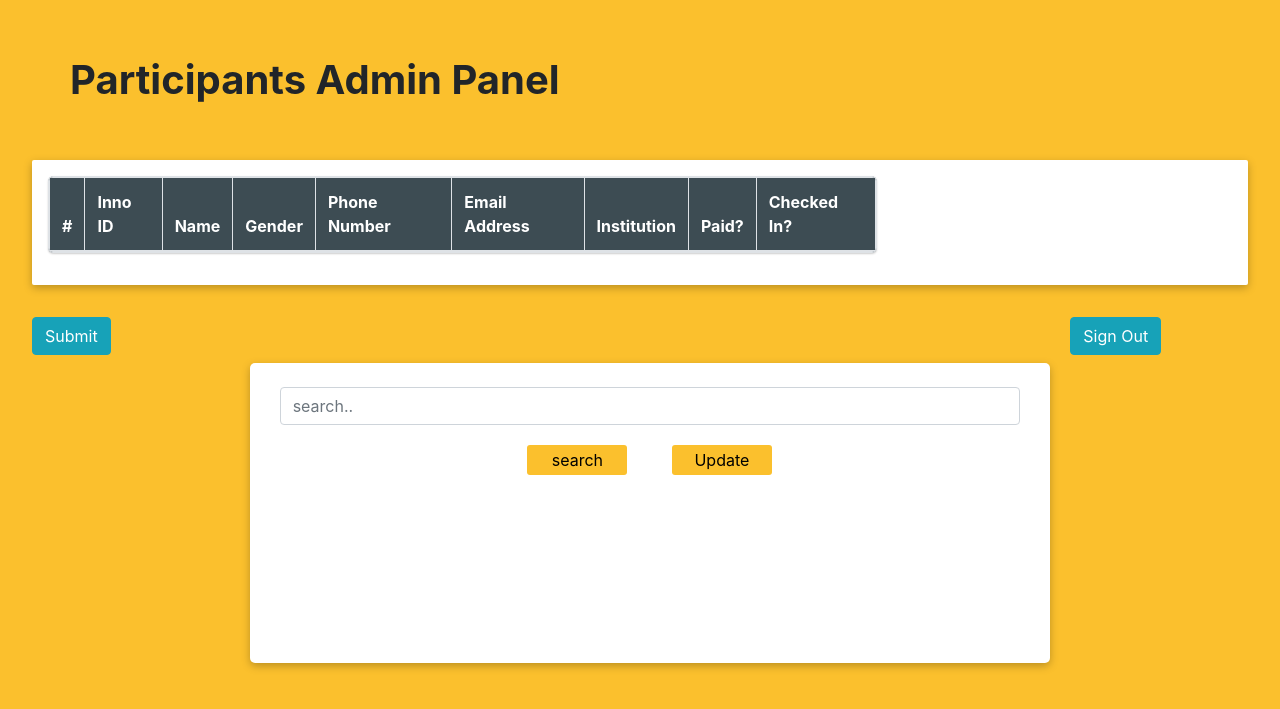
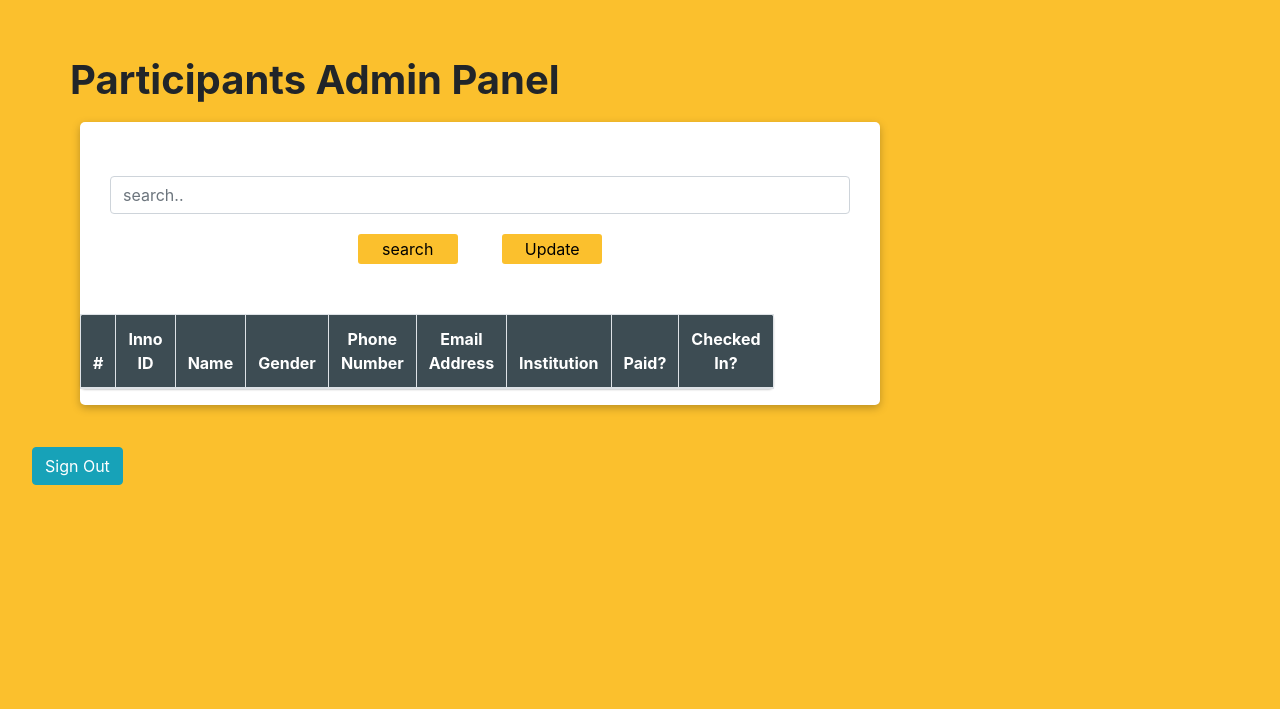
Before and after one commit to bislara/innovision-20, a PHP site: page /inno/views/participants-admin/admin_panel.html in a window 1280 px wide. Shown: the top 709 px of the page. Run offline with PHP 8.4, Linux system fonts and the light colour scheme; lists and menus that the app fills with data are empty.

Commit message:
participants admin done

```diff
--- a/apis/admin/participant/displayParticipantsList.php
+++ b/apis/admin/participant/displayParticipantsList.php
@@ -1,11 +1,13 @@
 <?php
 
 	include('../../db.php');
-    include('./verifyParticipantsAdmin.php');
+	include('./verifyParticipantsAdmin.php');
+
+	$id=$_GET['q'];
 
 		if (isset($status) && $status === "success") {
 
-			$query = mysqli_query($conn, "SELECT * FROM users");
+			$query = mysqli_query($conn, "SELECT * FROM users WHERE inno_id='".$id."'");
 
 			$result = array();
 			while($res = mysqli_fetch_array($query, MYSQLI_ASSOC)) {
--- a/apis/admin/participant/login.php
+++ b/apis/admin/participant/login.php
@@ -1,7 +1,6 @@
-<!-- PARTICIPANT ADMIN LOGIN -->
 <?php
 
-    include('../../../../vendor/autoload.php');
+    include('../../../vendor/autoload.php');
     use \Firebase\JWT\JWT;
 
     include('../../config.php');
@@ -9,7 +8,7 @@
 
     if (isset($_POST["username"]) && isset($_POST["password"])) {
 
-        if ($_POST["username"] === 'Participants_Admin' && md5($_POST["password"]) === '08d0ba5b097dd12cf04db02a5f459fd4') {
+        if ($_POST["username"] === 'admin' && md5($_POST["password"]) === '21232f297a57a5a743894a0e4a801fc3') {
 
             $data = [
 
--- a/apis/admin/participant/updateCheckInStatus.php
+++ b/apis/admin/participant/updateCheckInStatus.php
@@ -1,6 +1,7 @@
 <?php
 
 	include('../../db.php');
+	include('./verifyParticipantsAdmin.php');
 
 	$id_list = $_POST['id_list'];
 
--- a/apis/admin/participant/verifyParticipantsAdmin.php
+++ b/apis/admin/participant/verifyParticipantsAdmin.php
@@ -1,7 +1,7 @@
 
 <?php
 
-	include('../../../../vendor/autoload.php');
+    include('../../../vendor/autoload.php');
     use \Firebase\JWT\JWT;
 
     include('../../config.php');
@@ -9,7 +9,9 @@
 
     $secretKey = base64_decode(SECRET_KEY);
 
-    $jwt = $_POST["token"];
+    $headers = apache_request_headers();
+    $authHeader= $headers["Authorization"];
+    list($jwt) = sscanf( $authHeader, 'Bearer %s');
 
     if (isset($jwt) && $jwt ) {
 
--- a/assets/js/ajax/participants_admin_login.js
+++ b/assets/js/ajax/participants_admin_login.js
@@ -2,12 +2,13 @@ $(document).on("click", ".submit", function () {
         	//console.log($("#pwd").val());
             $.ajax({
                 type: "POST",
-                url: "../apis/panels/admin_participants/login.php",
+                url: "../../apis/admin/participant/login.php",
                 data: {
                     username: $("#id").val().toString(),
                     password: $("#pwd").val().toString()
                 },
                 success: function (data) {
+                    console.log(data);
                     var dataSet = JSON.parse(data);
                     if(dataSet["status"].localeCompare("success") == 0)
                     {
--- a/assets/js/ajax/updateParticipantsList.js
+++ b/assets/js/ajax/updateParticipantsList.js
@@ -14,7 +14,10 @@ $(document).on("click", ".submit_button", function(){
       // console.log(res);
       $.ajax({
         type : "POST",
-        url : "../apis/panels/admin_participants/updateCheckInStatus.php",
+        url : "../../apis/admin/participant/updateCheckInStatus.php",
+        beforeSend: function(request){
+          request.setRequestHeader('Authorization', 'Bearer ' + localStorage.admin_token);
+        },
         data: {
             id_list: res
         },
--- a/views/participants-admin/admin_panel.html
+++ b/views/participants-admin/admin_panel.html
@@ -6,27 +6,27 @@
     <!-- <link rel="stylesheet" href="stylesheets/style.css"> -->
     <script src="../../assets/lib/jquery/jquery.min.js"></script>
     <style>
-        .x{
+        .x {
             background-color: white;
             text-align: center;
-            height: 300px;
             width: 800px;
             border-radius: 5px;
             margin: 10px;
-            box-shadow: 0px 3px 8px rgba(0,0,0,0.25);
+            box-shadow: 0px 3px 8px rgba(0, 0, 0, 0.25);
+        }
 
-
-        }
-        .y{
+        .y {
             text-align: center;
             height: 30px;
             width: 300px;
         }
-        .search{
+
+        .search {
             text-align: center;
             margin: 10px;
         }
-        .z{
+
+        .z {
             height: 30px;
             width: 100px;
             border: none;
@@ -34,13 +34,7 @@
             background: #FBC02D;
             border-radius: 3px;
             margin: 20px;
-
-
         }
-
-
-
-
     </style>
 </head>
 
@@ -57,28 +51,16 @@
     </div>
     <!-- include fetchllevent script get the DATA_ARRAY-->
     <script src="../../assets/js/ajax/fetchingParticipantsList.js"></script>
-    <script type="text/javascript">
-        // $(document).ready(function(){
-        //         if(localeStorage.getItem("ca_token") === null)
-        //         {
-        //             window.location.assign("./ca_admin_login.html");
-        //         }
+    <div class="container">
 
-        //     });
-        function populate(data_arr) {
-            var str;
-            for (var i = 0; i < data_arr.length; i++) {
-                str = "";
-                if (data_arr[i].checked_in == 0) str = '<td class="approval_checkbox"> <input class="checkbox" type="checkbox"> </td>';
-                else str = '<td class="approval_checkbox"> <input class="checkbox" type="checkbox" checked> </td>';
-                temp = temp + '<tr><td style="display:none" id="inno_id">' + data_arr[i].inno_id + '</td><td>' + (i + 1) + '</td ><td>' + data_arr[i].inno_id + '</td><td>' + data_arr[i].name + '</td><td>' + data_arr[i].gender + '</td><td>' + data_arr[i].phone + '</td><td>' + data_arr[i].email + '</td><td>' + data_arr[i].college + '</td><td>' + data_arr[i].paid + '</td>' + str + '</tr>';
-            }
-            $("tbody").append(temp);
-        }
-    </script>
-    <div class="container-fluid" style="background-color: #FFF;border-radius: 2px;box-shadow: 0px 3px 8px rgba(0,0,0,0.25);">
-        <div class="row" style="margin-top: 3em;padding:1em;overflow-x: auto;overflow-y: auto;">
-            <table class="table table-bordered table-responsive table-sc" style="background-color: #3D4C53;color: white;box-shadow: 0px 1px 2px rgba(0,0,0,.2);border-radius: 5px;width:70%;">
+        <div class="row">
+            <div class="x">
+                <div class="search" style="margin: 30px;"><br>
+                    <input type="text" id="inputId" class="form-control" placeholder="search..">
+                    <button class="z" id="searchBtn">search</button>
+                    <button class="z submit_button">Update</button>
+                </div>
+                <table class="table table-bordered table-responsive table-sc" style="display:table;background-color: #3D4C53;color: white;box-shadow: 0px 1px 2px rgba(0,0,0,.2);border-radius: 5px;width:70%;">
                     <thead>
                         <tr>
                             <th>#</th>
@@ -98,22 +80,12 @@
                 </table>
             </div>
         </div>
+    </div>
+
+
 
     <div class="row">
-        <div class="col-sm-2"><button type="button" class="btn btn-info submit_button" style="margin-top: 2em;">Submit</button>
-        </div>
-        <div class="col-sm-8"><br><br>
-            <div class="x">
-                <div class="search" style="margin: 30px;"><br>
-                    <input type="email" class="form-control" placeholder="search..">
-                    <button class="z">search</button>
-                    <button class="z">Update</button>
-
-
-                 </div>
-            </div>
-        </div>
-        <div class="col-sm-2"><button type="button" class="btn btn-info logout_button" style="margin-top: 2em;">Sign Out</button></div>
+        <div class="col-sm-6"><button type="button" class="btn btn-info logout_button" style="margin-top: 2em;">Sign Out</button></div>
     </div>
     <!-- <script src="../assets/"></script> -->
     <script>
```
Also changed, not shown: assets/js/ajax/fetchingParticipantsList.js (+21 -7 lines), views/participants-admin/index.html (+2 -30 lines). Lines whose indentation alone changed are shown as unchanged.
